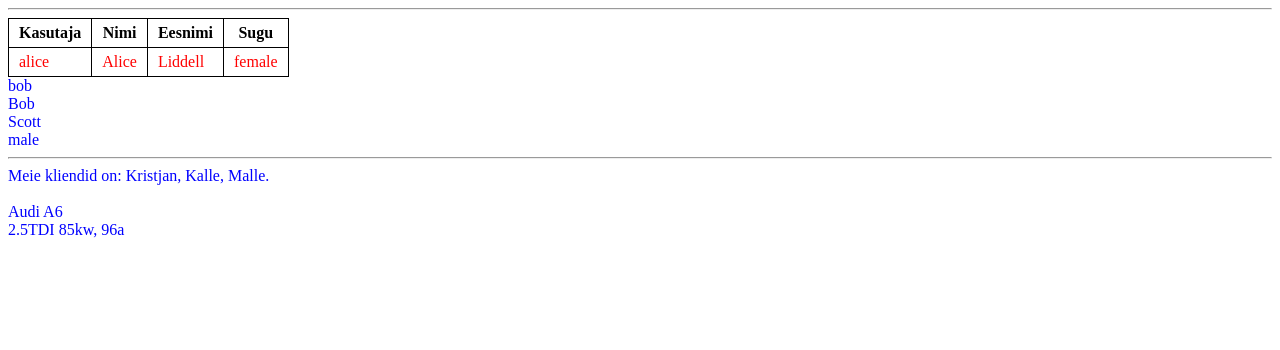
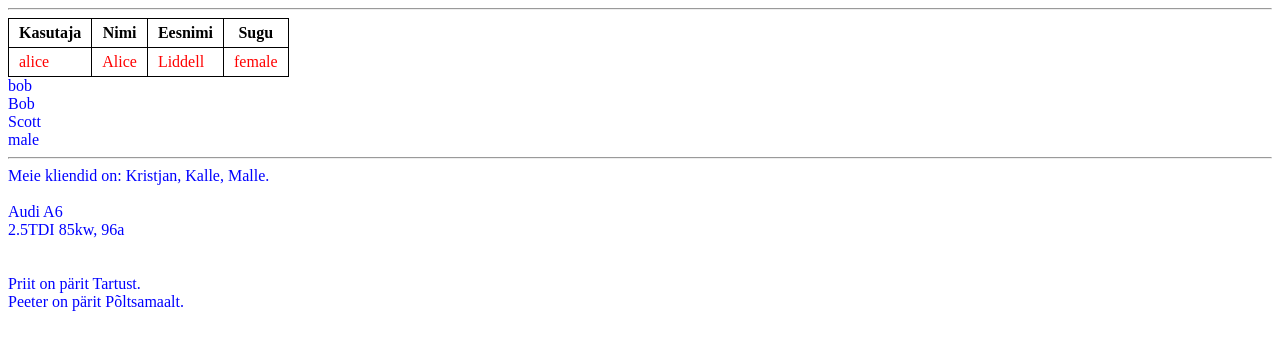
Before and after one commit to vhniii/php_alused, a PHP site: page / in a window 1280 px wide. Shown: the top 350 px of the page. Run offline with PHP 8.4, Linux system fonts and the light colour scheme; some libraries are stand-ins or nearby versions.

Commit message:
Massiivid - Mitmemõõtmelised massiivid

```diff
--- a/Arrays/index.php
+++ b/Arrays/index.php
@@ -94,3 +94,27 @@ $car = array(
 echo '<br>';
 
 print $car[mark].' '.$car[mudel].'<br>'.$car[mootor].' '.$car[voimsus].', '.$car[aasta].'a';
+
+echo '<br>';
+echo '<br>';
+echo '<br>';
+
+
+$inimesed = array(
+
+    array(
+        nimi=>"Priit",
+        haridus=>"Keskharidus",
+        elukoht=>"Tartu"
+    ),
+    array(
+
+        nimi=>"Peeter",
+        haridus=>"Põhiharidus",
+        elukoht=>"Põltsamaa"
+    )
+
+);
+
+echo $inimesed[0][nimi].' on pärit '.$inimesed[0][elukoht].'st.<br>';
+echo $inimesed[1][nimi].' on pärit '.$inimesed[1][elukoht].'lt.<br>';
```
